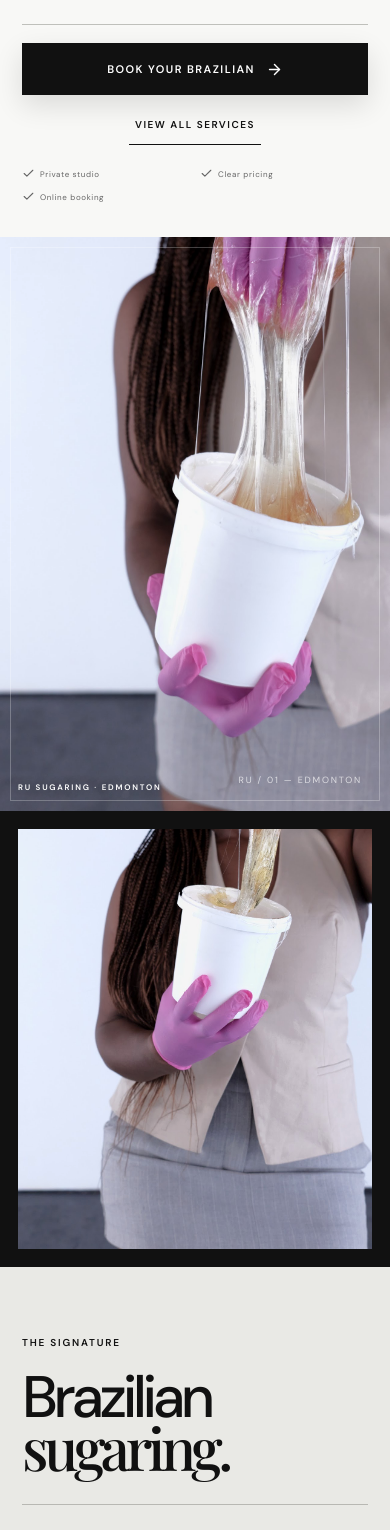
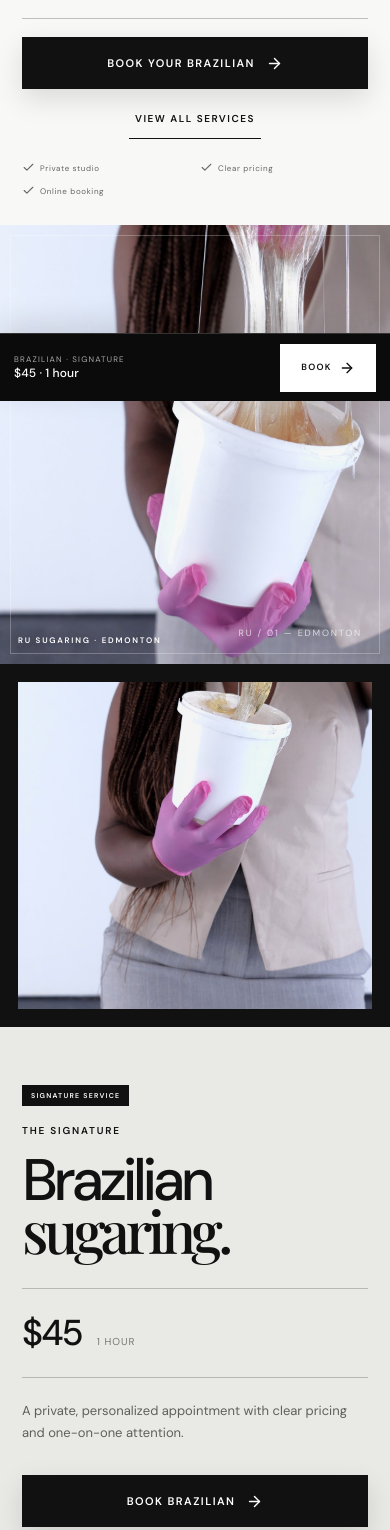
Before and after one commit to Craytivo/Laura, a React (Vite) app: page / in a window 390 px wide. Shown: the part 443-1973 px from the top of the page. Built offline with nearby package versions, Linux system fonts and the light colour scheme; a web font is replaced by a local one.

Commit message:
Refine mobile booking bar and first-screen hierarchy

```diff
--- a/src/styles.css
+++ b/src/styles.css
@@ -584,3 +584,87 @@ footer p{font-size:10px;letter-spacing:.08em}
   .editorial-gallery .gallery-item-4{grid-column:1 / 3;grid-row:3}
   .editorial-gallery .gallery-item-5{grid-column:1 / 3;grid-row:4}
 }
+
+
+/* Mobile conversion + performance pass */
+@media(max-width:800px){
+  /* Keep the first three screens focused: hero -> signature -> short brand intro. */
+  .hero-copy{padding-top:42px;padding-bottom:28px}
+  .hero-art{height:52vh;min-height:330px;max-height:460px}
+  .signature-image{height:43vh;min-height:320px;max-height:430px}
+  .signature-copy{padding-top:58px;padding-bottom:62px}
+  .signature-copy .eyebrow{margin-bottom:17px}
+  .signature-copy>p:not(.eyebrow){max-width:34rem}
+
+  /* Make the signature feel like a mobile product card, not a generic content section. */
+  .signature{position:relative}
+  .signature-copy:before{
+    content:"SIGNATURE SERVICE";
+    display:block;
+    width:max-content;
+    padding:7px 9px;
+    margin-bottom:17px;
+    background:#111;
+    color:#fff;
+    font-size:7px;
+    line-height:1;
+    letter-spacing:.18em;
+    font-weight:600;
+  }
+
+  /* More deliberate sticky booking control. */
+  .mobile-booking-bar{
+    min-height:68px;
+    display:grid;
+    grid-template-columns:minmax(0,1fr) auto;
+    align-items:center;
+    padding:9px 14px calc(9px + env(safe-area-inset-bottom));
+    box-shadow:0 -10px 30px rgba(0,0,0,.12);
+    z-index:50;
+  }
+  .mobile-booking-bar div{
+    display:flex;
+    flex-direction:column;
+    gap:2px;
+    min-width:0;
+  }
+  .mobile-booking-bar div span{
+    font-size:8px;
+    line-height:1.2;
+    letter-spacing:.15em;
+    text-transform:uppercase;
+    white-space:nowrap;
+    overflow:hidden;
+    text-overflow:ellipsis;
+  }
+  .mobile-booking-bar div strong{
+    font-size:12px;
+    font-weight:500;
+    line-height:1.2;
+    letter-spacing:.01em;
+  }
+  .mobile-booking-bar button{
+    min-width:96px;
+    min-height:48px;
+    display:inline-flex;
+    align-items:center;
+    justify-content:center;
+    gap:7px;
+    background:#fff;
+    color:#111;
+    font-size:9px;
+    font-weight:600;
+    text-transform:uppercase;
+    letter-spacing:.14em;
+  }
+}
+
+/* Respect users who prefer reduced motion while keeping the design intact. */
+@media(prefers-reduced-motion:reduce){
+  html{scroll-behavior:auto}
+  *,*::before,*::after{
+    animation-duration:.01ms!important;
+    animation-iteration-count:1!important;
+    transition-duration:.01ms!important;
+  }
+}
```
